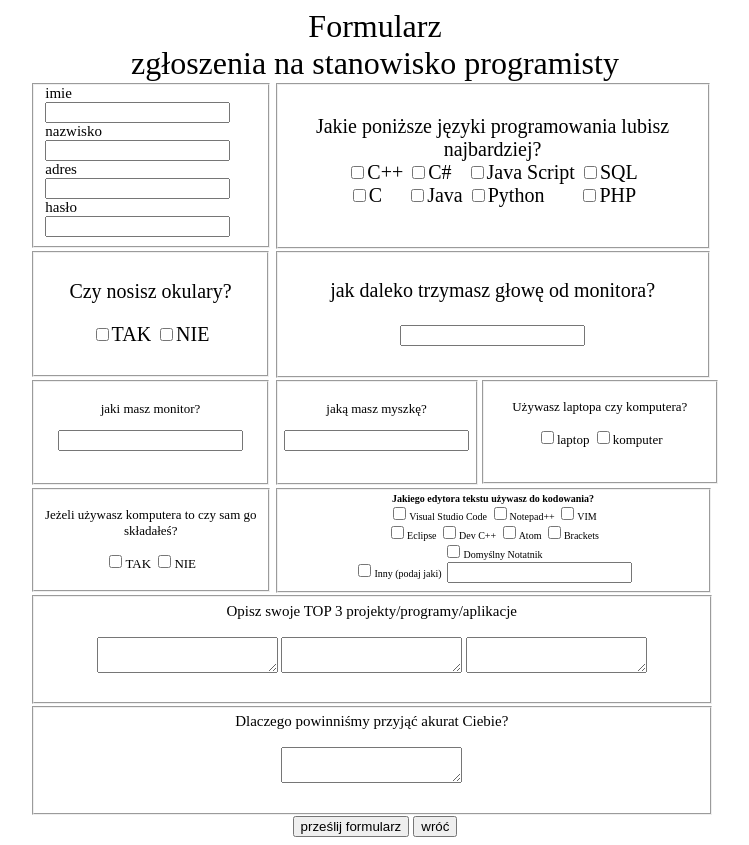
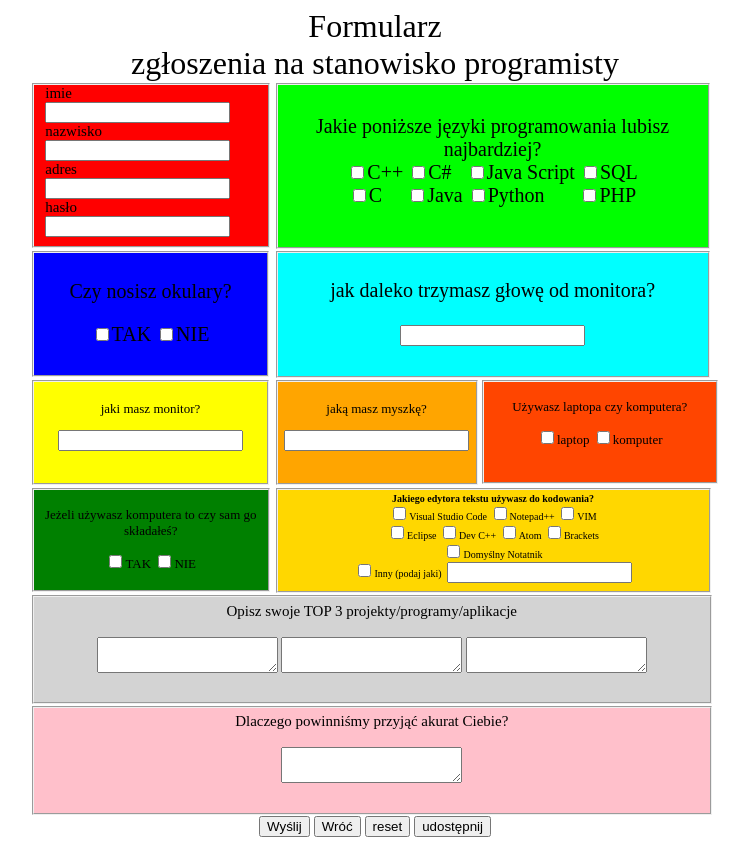
Before and after one commit to XXusernameXX1234/zadanie1, a plain HTML site: page formularz_wesolowski.html in a window 1280 px wide. Shown: the whole page, without its empty margins (265-1014 px from the left). Drawn offline with Linux system fonts and the light colour scheme.

Commit message:
Add files via upload

```diff
--- a/formularz_wesolowski.html
+++ b/formularz_wesolowski.html
@@ -11,7 +11,7 @@
             <table border="0" bordercolor="black" style="border-collapse:collapse;">
                 <tr>
                     <td>
-                        <fieldset style="width:211px;display:inline-block;font-size:15px;;padding-top:0;padding-left:1;">
+                        <fieldset style="width:211px;display:inline-block;font-size:15px;;padding-top:0;padding-left:1;background-color:red;">
                             <form>
                                 <label>imie</label><br> <input type="text" name="imie" />
                             </form>
@@ -31,7 +31,7 @@
                     </td>
                     <!---->
                     <td>
-                        <fieldset style="display:inline-block;width:400px;font-size:20px;height:142px;">
+                        <fieldset style="display:inline-block;width:400px;font-size:20px;height:142px;background-color:lime;">
                             <br>
                             <center>Jakie poniższe języki programowania lubisz najbardziej?
                                 <form>
@@ -51,7 +51,7 @@
                 <!----><!---->
                 <tr>
                     <td>
-                        <fieldset style="display:inline-block;width:203px;float:left;font-size:20px;height:103px;">
+                        <fieldset style="display:inline-block;width:203px;float:left;font-size:20px;height:103px;background-color:blue;">
                             <center>
                                 <p>Czy nosisz okulary?</p>
                                 <input type="checkbox" name="checkbox" value="tak" /><label>TAK</label>
@@ -61,7 +61,7 @@
                     </td>
                     <!---->
                     <td>
-                        <fieldset style="display:inline-block;width:417.3px;float:left;font-size:20px;height:relative;padding:6.5px;">
+                        <fieldset style="display:inline-block;width:417.3px;float:left;font-size:20px;height:relative;padding:6.5px;background-color:aqua;">
                             <center>
                             <p>jak daleko trzymasz głowę od monitora?</p>
                             <form>
@@ -74,7 +74,7 @@
                 <!----><!---->
                 <tr>
                     <td>
-                        <fieldset style="display:inline-block;width:220px;float:left;font-size:13px;height:88px;padding:6.5px;">
+                        <fieldset style="display:inline-block;width:220px;float:left;font-size:13px;height:88px;padding:6.5px;background-color:yellow;">
                             <center>
                             <p>jaki masz monitor?</p>
                             <form>
@@ -85,7 +85,7 @@
                     </td>
                     <!---->
                     <td>
-                        <fieldset style="display:inline-block;width:1px;float:left;font-size:13px;height:88px;padding:6.5px;">
+                        <fieldset style="display:inline-block;width:1px;float:left;font-size:13px;height:88px;padding:6.5px;background-color:orange;">
                             <center>
                             <p>jaką masz myszkę?</p>
                             <form>
@@ -94,7 +94,7 @@
                             </center>
                         </fieldset>
                         <!---->
-                        <fieldset style="display:inline-block;width:213px;float:left;font-size:13px;height:88px;">
+                        <fieldset style="display:inline-block;width:213px;float:left;font-size:13px;height:88px;background-color:orangered;">
                             <center>
                             <p>Używasz laptopa czy komputera?</p>
                             <form>
@@ -108,7 +108,7 @@
                 <!----><!---->
                 <tr>
                     <td>
-                        <fieldset style="display:inline-block;width:214px;float:left;font-size:13px;height:88px;">
+                        <fieldset style="display:inline-block;width:214px;float:left;font-size:13px;height:88px;background-color:green;">
                             <center>
                             <p>Jeżeli używasz komputera to czy sam go składałeś?</p>
                             <form>
@@ -120,7 +120,7 @@
                     </td>
                     <!---->
                     <td>
-                        <fieldset style="display:inline-block;width:416px;font-size:10px;height:92px;margin-top:1px;">
+                        <fieldset style="display:inline-block;width:416px;font-size:10px;height:92px;margin-top:1px;background-color:gold;">
                             <center><b>Jakiego edytora tekstu używasz do kodowania?</b>
                                 <form>
                                     <input type="checkbox" name="checkbox" value="Visual Studio Code" /><label>Visual Studio Code</label>
@@ -140,7 +140,7 @@
                 <!----><!---->
                 <tr>
                     <td colspan="2">
-                        <fieldset style="display:inline-block;width:653px;font-size:15px;height:90px;">
+                        <fieldset style="display:inline-block;width:653px;font-size:15px;height:90px;background-color:lightgrey;">
                             <center>Opisz swoje TOP 3 projekty/programy/aplikacje<br><br>
                                 <form>
                                     <textarea name="texarea"></textarea>
@@ -154,7 +154,7 @@
                 <!----><!---->
                 <tr>
                     <td colspan="2">
-                        <fieldset style="display:inline-block;width:653px;font-size:15px;height:90px;">
+                        <fieldset style="display:inline-block;width:653px;font-size:15px;height:90px;background-color:pink;">
                             <center>Dlaczego powinniśmy przyjąć akurat Ciebie?<br><br>
                                 <form>
                                     <textarea name="texarea"></textarea>
@@ -164,8 +164,10 @@
                     </td>
                 </tr>
             </table>
-            <input type="submit" value="prześlij formularz">
-            <a href="index.html"></a><button>wróć</button></a>
+            <button type="submit">Wyślij</button>
+            <a href="index.html"><button>Wróć</button></a>
+            <button type="reset">reset</button>
+            <a href="mailto:MATWESO94@edu.gdansk.pl"><button>udostępnij</button></a>
 
     </div>
     </center>
```
